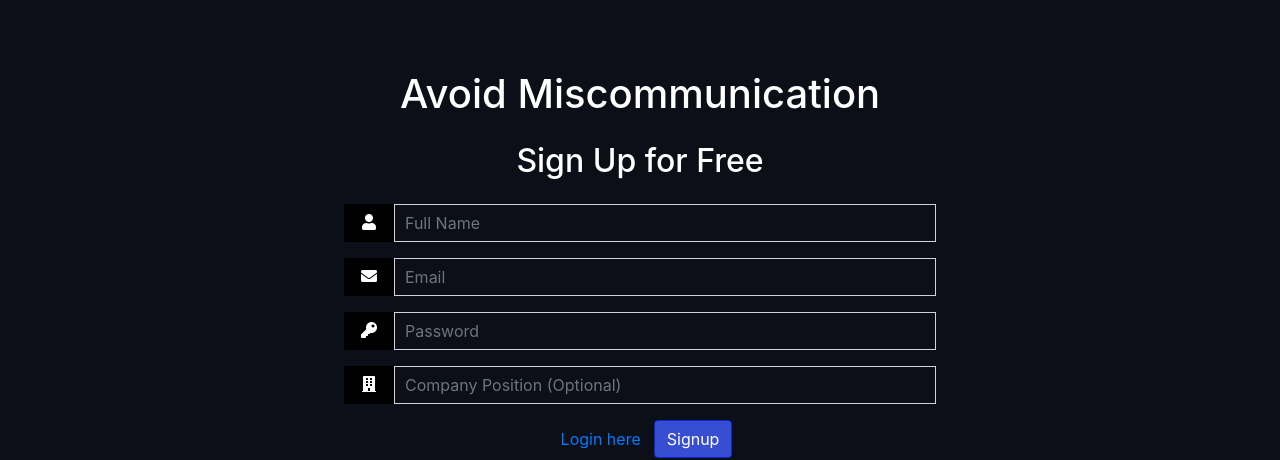
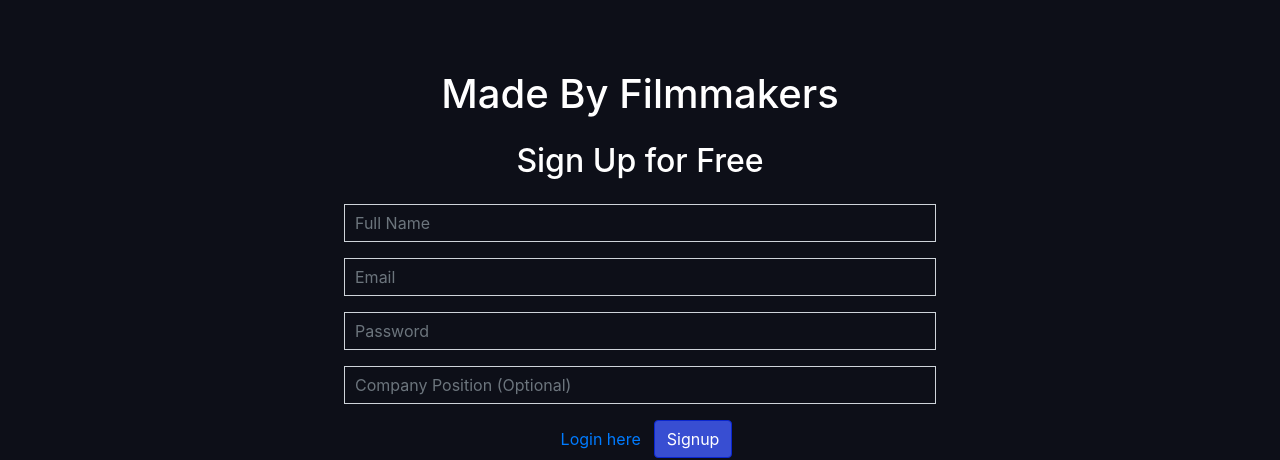
Before and after one commit to rl45/filmboard, a React (Create React App) app: page /signup in a window 1280 px wide. Shown: the part 310-770 px from the top of the page. Built offline with nearby package versions, Linux system fonts and the light colour scheme.

Commit message:
Made By Filmmakers

```diff
--- a/src/components/Signup.js
+++ b/src/components/Signup.js
@@ -66,12 +66,11 @@ export default function Signup(props) {
             <div className="container-fluid text-center div-signup" style={{ marginTop: '50px', width: '600px' }}>
                 <div className="row">
                     <div className="col-12 col-sm-12 col-md-12">
-                        <h1 className="m-4">Avoid Miscommunication</h1>
+                        <h1 className="m-4">Made By Filmmakers</h1>
                         <h2 className="m-4">Sign Up for Free</h2>
                         <form onSubmit={handleSignup}>
                             <div className="form-group">
                                 <div class="input-container">
-                                    <i class="fa fa-user icon"></i>
                                     <input type="text" className="form-control input-field" id="txtSignupFullname"
                                         placeholder="Full Name" required="required" onBlur={formatFullname}
                                         value={fullname} onChange={e => setFullname(e.target.value)} >
@@ -80,7 +79,6 @@ export default function Signup(props) {
                             </div>
                             <div className="form-group">
                                 <div class="input-container">
-                                    <i class="fa fa-envelope icon"></i>
                                     <input type="email" className="form-control input-field"
                                         placeholder="Email" required="required"
                                         value={email} onChange={e => setEmail(e.target.value)} />
@@ -88,7 +86,6 @@ export default function Signup(props) {
                             </div>
                             <div className="form-group">
                                 <div class="input-container">
-                                    <i class="fa fa-key icon"></i>
                                     <input type="password" className="form-control input-field"
                                         placeholder="Password" required="required"
                                         value={password} onChange={e => setPassword(e.target.value)} />
@@ -96,7 +93,6 @@ export default function Signup(props) {
                             </div>
                             <div className="form-group">
                                 <div class="input-container">
-                                    <i class="fa fa-building icon"></i>
                                     <input type="text" className="form-control input-field"
                                         placeholder="Company Position (Optional)"
                                         value={position} onChange={e => setPosition(e.target.value)} />
```
